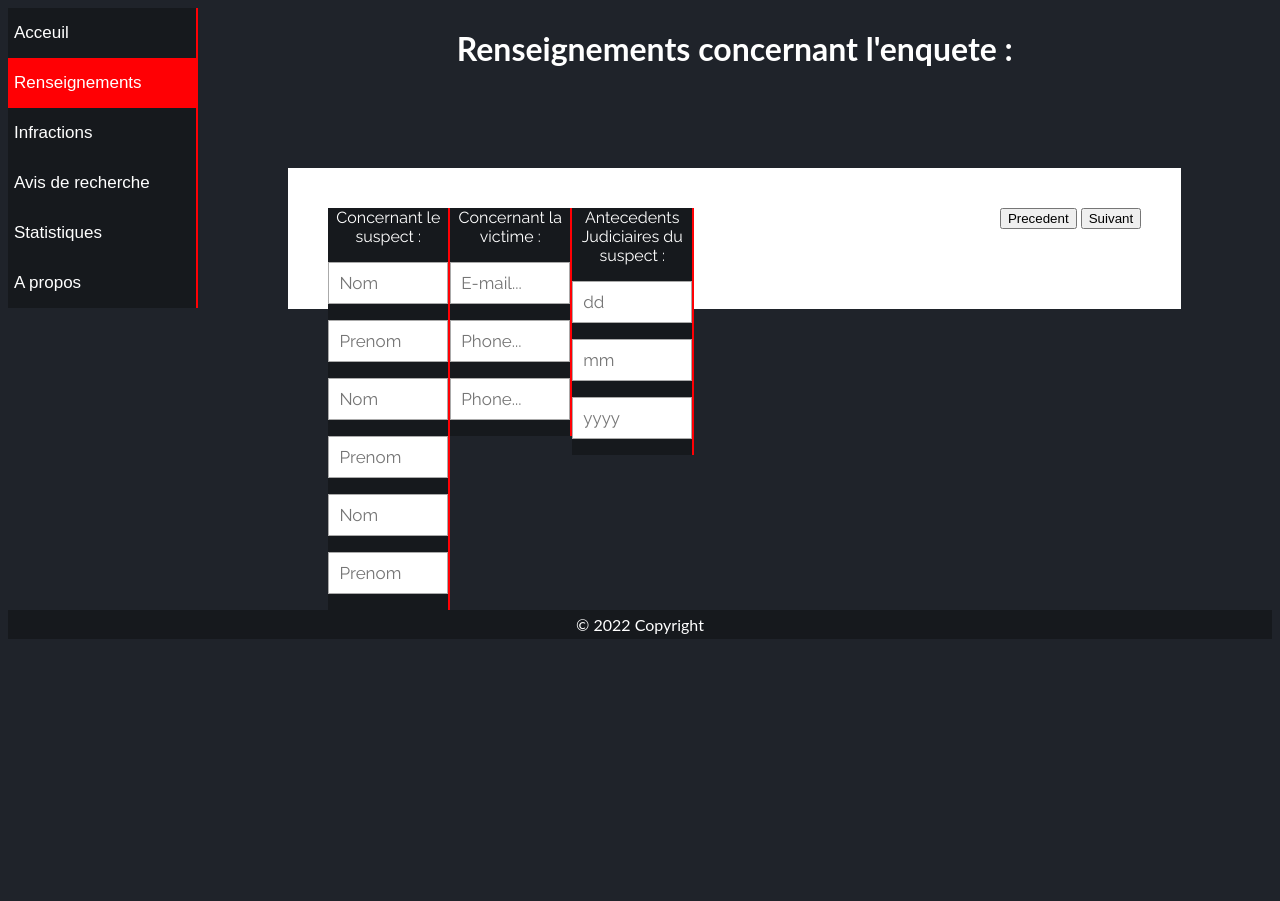
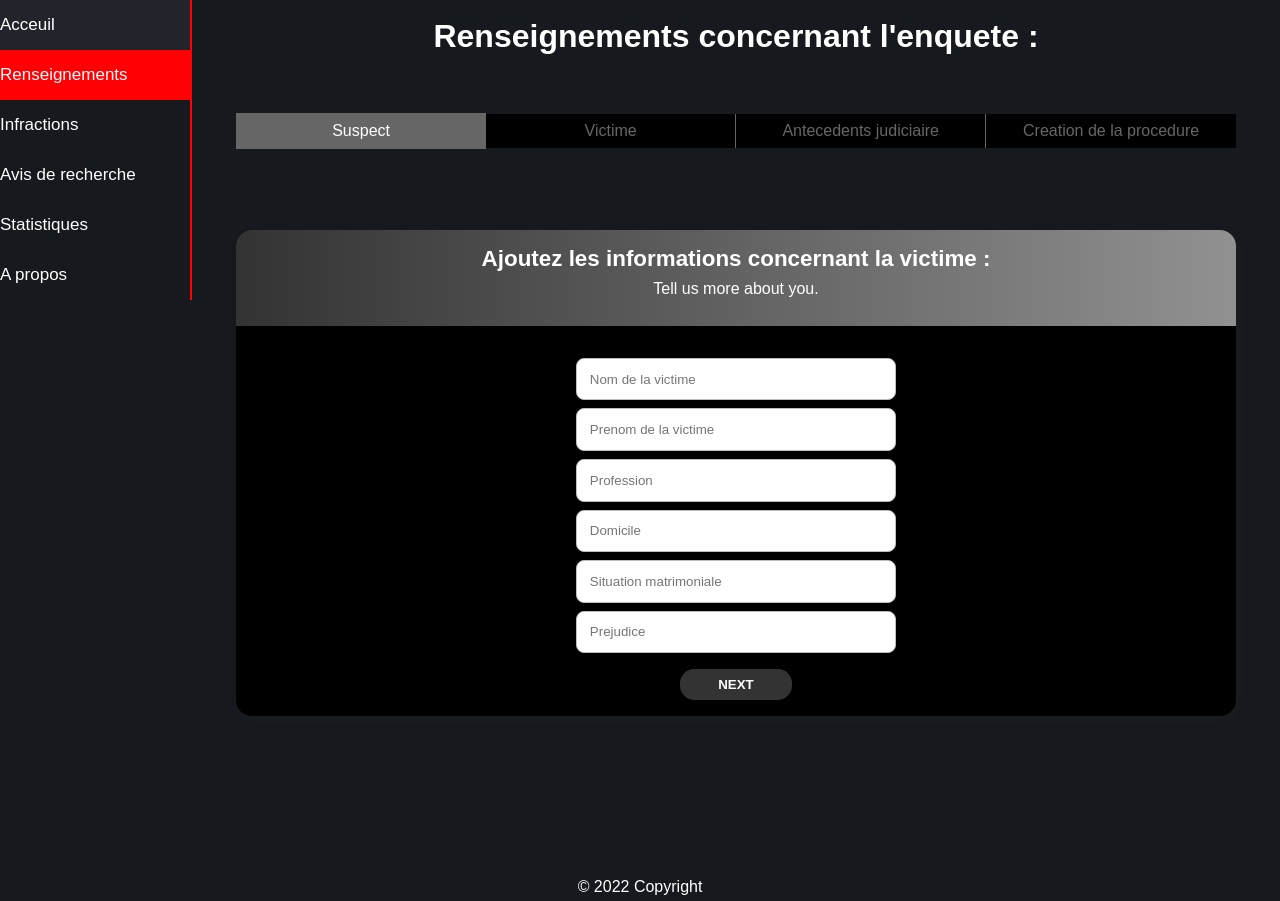
Before and after one commit to Dotapok/SIGNALISATION-JUDICIAIRE, a Django app: page /acceuil/ in a window 1280 px wide, after a click on "Renseignements". Before the commit the page ends 639 px from the top, so only its background shows below. Run offline with Django 4.2, Linux system fonts and the light colour scheme.

Commit message:
mise a jour du 24 juillet

```diff
--- a/Interface/templates/acceuil/interface.html
+++ b/Interface/templates/acceuil/interface.html
@@ -1,6 +1,311 @@
 {% extends 'base.html' %}
 
 {% block content %}
+  <div class="tab">
+    <button class="tablinks" onclick="openM(event, 'acceuil')" id="defaultOpen">Acceuil</button>
+    <button class="tablinks" onclick="openM(event, 'renseigne')">Renseignements</button>
+    <button class="tablinks" onclick="openM(event, 'crime')">Infractions</button>
+    <button class="tablinks" onclick="openM(event, 'avis')">Avis de recherche</button>
+    <button class="tablinks" onclick="openM(event, 'stats')">Statistiques</button>
+    <button class="tablinks" onclick="openM(event, 'about')">A propos</button>
+  </div>
+
+  <!--Contenu de la page d'acceuil-->
+  <div id="acceuil" class="tabcontent" style="text-align:center;">
+    <br>
+    <h1>Acceuil</h1>
+    <p>Bienvenue sur la plateforme </p>
+  </div>
+
+  <!--Contenu de la page renseignement-->
+  <div id="renseigne" class="tabcontent" style="text-align:center;">
+    <br>
+    <h1>Renseignements concernant l'enquete :</h1>
+    <br>
+    <!--formulaire multipage-->
+    <main>
+      <div class="stepper">
+        <div class="step--1 step-active">Suspect</div>
+        <div class="step--2">Victime</div>
+        <div class="step--3">Antecedents judiciaire</div>
+        <div class="step--4">Creation de la procedure</div>
+      </div>
+      <form class="form form-active">
+        <div class="form--header-container">
+          <h1 class="form--header-title">
+            Ajoutez les informations concernant la victime :
+          </h1>
+
+          <p class="form--header-text">
+            Tell us more about you.
+          </p>
+        </div>
+        <input type="text" placeholder="Nom de la victime" />
+        <input type="text" placeholder="Prenom de la victime" />
+        <input type="text" placeholder="Profession" />
+        <input type="text" placeholder="Domicile" />
+        <input type="text" placeholder="Situation matrimoniale" />
+        <input type="text" placeholder="Prejudice" />
+        <button class="form__btn" id="btn-1">Next</button>
+      </form>
+      <form class="form">
+        <div class="form--header-container">
+          <h1 class="form--header-title">
+            Company Info
+          </h1>
+
+          <p class="form--header-text">
+            Tell us more about your company.
+          </p>
+        </div>
+
+        <input type="text" placeholder="Company Name" />
+        <input type="text" placeholder="Job title" />
+        <input type="text" placeholder="Location" />
+        <button class="form__btn" id="btn-2-prev">Previous</button>
+        <button class="form__btn" id="btn-2-next">Next</button>
+      </form>
+      <form class="form">
+        <div class="form--header-container">
+          <h1 class="form--header-title">
+            Social account
+          </h1>
+
+          <p class="form--header-text">
+            Tell us more about your social account.
+          </p>
+        </div>
+        <input type="text" placeholder="Linkedin" />
+        <input type="text" placeholder="Twitter" />
+        <input type="text" placeholder="Github" />
+        <button class="form__btn" id="btn-3">Submit</button>
+      </form>
+      <div class="form--message"></div>
+    </main>
+  </div>
+
+
+  <!--Contenu de la page infraction-->
+  <div id="crime" class="tabcontent" style="text-align:center;">
+    <br>
+    <h1>Infractions</h1>
+    <br>
+    <p>Ajouter les informations concernant une infraction</p>
+    <main>
+  <div class="stepper">
+    <div class="step--1 step-active">Victime</div>
+    <div class="step--2">Auteur</div>
+    <div class="step--3">Informations supplementaires</div>
+  </div>
+  <form class="form form-active">
+    <div class="form--header-container">
+      <h1 class="form--header-title">
+        Qui est la victime ?
+      </h1>
+    </div>
+    <input type="text" placeholder="Nom de la victime" />
+        <input type="text" placeholder="Prenom de la victime" />
+        <input type="text" placeholder="Profession" />
+        <input type="text" placeholder="Domicile" />
+        <input type="text" placeholder="Situation matrimoniale" />
+        <input type="text" placeholder="Prejudice" />
+    <button class="form__btn" id="btn-1">Next</button>
+  </form>
+  <form class="form">
+    <div class="form--header-container">
+      <h1 class="form--header-title">
+        Company Info
+      </h1>
+    </div>
+
+    <input type="text" placeholder="Company Name" />
+    <input type="text" placeholder="Job title" />
+    <input type="text" placeholder="Location" />
+    <button class="form__btn" id="btn-2-prev">Previous</button>
+    <button class="form__btn" id="btn-2-next">Next</button>
+  </form>
+  <form class="form">
+    <div class="form--header-container">
+      <h1 class="form--header-title">
+        Social account
+      </h1>
+
+      <p class="form--header-text">
+        Tell us more about your social account.
+      </p>
+    </div>
+    <input type="text" placeholder="Linkedin" />
+    <input type="text" placeholder="Twitter" />
+    <input type="text" placeholder="Github" />
+    <button class="form__btn" id="btn-3">Submit</button>
+  </form>
+  <div class="form--message"></div>
+</main>
+  </div>
+
+  <!--Contenu de la page avis-->
+  <div id="avis" class="tabcontent" style="text-align:center;">
+    <br>
+    <h1>Avis de recherche</h1>
+    <p>Information par rapport a la personne recherchée</p>
+    <main>
+  <div class="stepper">
+    <div class="step--1 step-active">Step 1</div>
+    <div class="step--2">Step 2</div>
+    <div class="step--3">Step 3</div>
+    <div class="step--4">Finish</div>
+  </div>
+  <form class="form form-active">
+    <div class="form--header-container">
+      <h1 class="form--header-title">
+        Personal Info
+      </h1>
+
+      <p class="form--header-text">
+        Tell us more about you.
+      </p>
+    </div>
+    <input type="text" placeholder="Name" />
+    <input type="text" placeholder="Email" />
+    <input type="text" placeholder="Password" />
+    <button class="form__btn" id="btn-1">Next</button>
+  </form>
+  <form class="form">
+    <div class="form--header-container">
+      <h1 class="form--header-title">
+        Company Info
+      </h1>
+
+      <p class="form--header-text">
+        Tell us more about your company.
+      </p>
+    </div>
+
+    <input type="text" placeholder="Company Name" />
+    <input type="text" placeholder="Job title" />
+    <input type="text" placeholder="Location" />
+    <button class="form__btn" id="btn-2-prev">Previous</button>
+    <button class="form__btn" id="btn-2-next">Next</button>
+  </form>
+  <form class="form">
+    <div class="form--header-container">
+      <h1 class="form--header-title">
+        Social account
+      </h1>
+
+      <p class="form--header-text">
+        Tell us more about your social account.
+      </p>
+    </div>
+    <input type="text" placeholder="Linkedin" />
+    <input type="text" placeholder="Twitter" />
+    <input type="text" placeholder="Github" />
+    <button class="form__btn" id="btn-3">Submit</button>
+  </form>
+  <div class="form--message"></div>
+</main>
+  </div>
+
+  <!--Contenu de la page statistiques-->
+  <div id="stats" class="tabcontent" style="text-align:center;">
+    <br>
+    <h3>Statistiques</h3>
+    <p>Statistiques de recherches</p>
+    <ul>
+      <li>Statistiques sur les personnes recherchées</li>
+      <li>Statistiques sur les objets recherchés</li>
+    </ul>
+  </div>
+
+  <!--Contenu de la page a propos-->
+  <div id="about" class="tabcontent" style="text-align:center;">
+    <h3>A propos</h3>
+    <p>Nous concernant,nous sommes une entreprise qui s'occupe du domaine cybersecurité des systeme d'information</p>
+  </div>
+
+<!--Script Js pour migrer entre les modules du site-->
+<script>
+//fonction de formulaire a plusieurs pages
+
+
+
+
+//fonction de changement de menu
+function openM(evt, fenetre) {
+  var i, tabcontent, tablinks;
+  tabcontent = document.getElementsByClassName("tabcontent");
+  for (i = 0; i < tabcontent.length; i++) {
+    tabcontent[i].style.display = "none";
+  }
+  tablinks = document.getElementsByClassName("tablinks");
+  for (i = 0; i < tablinks.length; i++) {
+    tablinks[i].className = tablinks[i].className.replace(" active", "");
+  }
+  document.getElementById(fenetre).style.display = "block";
+  evt.currentTarget.className += " active";
+}
+
+// Get the element with id="defaultOpen" and click on it
+document.getElementById("defaultOpen").click();
+
+//formulaire multipage
+const formBtn1 = document.querySelector("#btn-1")
+const formBtnPrev2 = document.querySelector("#btn-2-prev")
+const formBtnNext2 = document.querySelector("#btn-2-next")
+const formBtn3 = document.querySelector("#btn-3")
+
+//les fonctions
+formBtn1.addEventListener("click", function(e) {
+  gotoNextForm(formBtn1, formBtnNext2, 1, 2)
+  e.preventDefault()
+})
+
+// Next button listener of form 2
+formBtnNext2.addEventListener("click", function(e) {
+  gotoNextForm(formBtnNext2, formBtn3, 2, 3)
+  e.preventDefault()
+})
+
+// Previous button listener of form 2
+formBtnPrev2.addEventListener("click", function(e) {
+  gotoNextForm(formBtnNext2, formBtn1, 2, 1)
+  e.preventDefault()
+})
+
+// Button listener of form 3
+formBtn3.addEventListener("click", function(e) {
+  document.querySelector(`.step--3`).classList.remove("step-active")
+  document.querySelector(`.step--4`).classList.add("step-active")
+  formBtn3.parentElement.style.display = "none"
+  document.querySelector(".form--message").innerHTML = `
+   <h1 class="form--message-text">Your account is successfully created </h1>
+   `
+  e.preventDefault()
+})
+
+const gotoNextForm = (prev, next, stepPrev, stepNext) => {
+  // Get form through the button
+  const prevForm = prev.parentElement
+  const nextForm = next.parentElement
+  const nextStep = document.querySelector(`.step--${stepNext}`)
+  const prevStep = document.querySelector(`.step--${stepPrev}`)
+  // Add active/inactive classes to both previous and next form
+  nextForm.classList.add("form-active")
+  nextForm.classList.add("form-active-animate")
+  prevForm.classList.add("form-inactive")
+  // Change the active step element
+  prevStep.classList.remove("step-active")
+  nextStep.classList.add("step-active")
+  // Remove active/inactive classes to both previous an next form
+  setTimeout(() => {
+    prevForm.classList.remove("form-active")
+    prevForm.classList.remove("form-inactive")
+    nextForm.classList.remove("form-active-animate")
+  }, 1000)
+}
+
+</script>
+
 <style>
 * {box-sizing: border-box}
 
@@ -47,206 +352,171 @@
   height: 100%;
 }
 
-#regForm {
-  background-color: #ffffff;
-  margin: 100px auto;
-  font-family: Raleway;
-  padding: 40px;
-  width: 85%;
-  min-width: 300px;
+@import url("https://fonts.googleapis.com/css?family=Nunito&display=swap");
+* {
+  margin: 0;
+  padding: 0;
+  box-sizing: border-box;
+}
+body {
+  background:  rgb(22, 25, 29);
+  font-family: "Nunito", sans-serif;
 }
 
-/* apercu du bouton au froler */
-button:hover {
-  opacity: 0.8;
+main {
+  height: 100vh;
+  width: 100%;
+  display: flex;
+  justify-content: center;
+  align-items: center;
+  flex-direction: column;
+  position: relative;
 }
 
-/*style des espace de saisie*/
-input {
-  padding: 10px;
-  width: 100%;
-  font-size: 17px;
-  font-family: Raleway;
-  border: 1px solid #aaaaaa;
+.stepper {
+  width: 1000px;
+  display: flex;
+  justify-content: center;
+  align-items: center;
+  position: absolute;
+  top: 5%;
 }
 
-/*style lorque un champs est invalide*/
-input.invalid {
-  background-color: #ffdddd;
+.step--1,
+.step--2,
+.step--3,
+.step--4 {
+  width: 300px;
+  padding: 0.5rem 0;
+  background: #000;
+  color: #666;
+  text-align: center;
+}
+.step--1,
+.step--2,
+.step--3 {
+  border-right: 1px solid #666;
 }
 
+.form {
+  background: #000;
+  text-align: center;
+  position: absolute;
+  width: 1000px;
+  box-shadow: 0.2rem 0.2rem 0.5rem rgba(51, 51, 51, 0.2);
+  display: none;
+  border-radius: 1rem;
+  overflow: hidden;
+}
+.form--header-container {
+  background: linear-gradient(to right, rgb(51, 51, 51), #919191);
+  color: #fff;
+  height: 6rem;
+  padding: 1rem 0;
+  margin-bottom: 2rem;
+}
 
+.form--header-title {
+  font-size: 1.4rem;
+}
+
+.form--header-text {
+  padding: 0.5rem 0;
+}
+
+input[type="text"] {
+  padding: 0.8rem;
+  margin: auto;
+  margin-top: 0.5rem;
+  width: 20rem;
+  display: block;
+  border-radius: 0.5rem;
+  outline: none;
+  border: 1px solid #bdbdbb;
+}
+
+.form__btn {
+  background: #333;
+  color: #fff;
+  outline: none;
+  border: none;
+  padding: 0.5rem 0.7rem;
+  width: 7rem;
+  margin: 1rem auto;
+  border-radius: 0.9rem;
+  text-transform: uppercase;
+  font-weight: 700;
+  cursor: pointer;
+}
+.form--message-text {
+  width: 25rem;
+  background: #000;
+  color: #444;
+  padding: 2rem 1rem;
+  text-align: center;
+  font-size: 1.4rem;
+  box-shadow: 0.2rem 0.2rem 0.5rem rgba(51, 51, 51, 0.2);
+  animation: fadeIn 0.8s;
+  border-radius: 1rem;
+}
+
+.form-active {
+  z-index: 1000;
+  display: block;
+}
+.form-active-animate {
+  animation: moveRight 1s;
+}
+.form-inactive {
+  display: block;
+  animation: moveLeft 1s;
+}
+
+.step-active {
+  background: #666;
+  color: #fff;
+  border: 1px solid #666;
+}
+
+@keyframes moveRight {
+  0% {
+    transform: translateX(-27rem) scale(0.9);
+    opacity: 0;
+  }
+  100% {
+    transform: translateX(0rem) scale(1);
+    opacity: 1;
+  }
+}
+
+@keyframes moveLeft {
+  0% {
+    transform: translateX(0rem) scale(1);
+    opacity: 1;
+  }
+  100% {
+    transform: translateX(27rem) scale(0.9);
+    opacity: 0;
+  }
+}
+
+@keyframes fadeIn {
+  0% {
+    opacity: 0;
+  }
+  100% {
+    opacity: 1;
+  }
+}
+
+#lettre
+{
+  width:800px;
+  text-align:center;
+  font-style:bold;
+  font-size:14px;
+}
 
 </style>
 
-  <div class="tab">
-    <button class="tablinks" onclick="openM(event, 'acceuil')" id="defaultOpen">Acceuil</button>
-    <button class="tablinks" onclick="openM(event, 'renseigne')">Renseignements</button>
-    <button class="tablinks" onclick="openM(event, 'crime')">Infractions</button>
-    <button class="tablinks" onclick="openM(event, 'avis')">Avis de recherche</button>
-    <button class="tablinks" onclick="openM(event, 'stats')">Statistiques</button>
-    <button class="tablinks" onclick="openM(event, 'about')">A propos</button>
-  </div>
-
-  <!--Contenu de la page d'acceuil-->
-  <div id="acceuil" class="tabcontent" style="text-align:center;">
-    <h1>Acceuil</h1>
-    <p>Bienvenue sur la plateforme </p>
-  </div>
-
-  <!--Contenu de la page renseignement-->
-  <div id="renseigne" class="tabcontent" style="text-align:center;">
-    <h1>Renseignements concernant l'enquete :</h1>
-    <form id="regForm" action="">
-    <!-- CREATION DES DIFFERENTES TABLES DANS LE FORMULAIRE-->
-    <div class="tab">Concernant le suspect :
-      <p><input placeholder="Nom" oninput="this.className = ''" name="N"></p>
-      <p><input placeholder="Prenom" oninput="this.className = ''" name="Pre"></p>
-      <p><input placeholder="Nom" oninput="this.className = ''" name="N"></p>
-      <p><input placeholder="Prenom" oninput="this.className = ''" name="Pre"></p>
-      <p><input placeholder="Nom" oninput="this.className = ''" name="N"></p>
-      <p><input placeholder="Prenom" oninput="this.className = ''" name="Pre"></p>
-    </div>
-    <div class="tab">Concernant la victime :
-      <p><input placeholder="E-mail..." oninput="this.className = ''" name="email"></p>
-      <p><input placeholder="Phone..." oninput="this.className = ''" name="phone"></p>
-      <p><input placeholder="Phone..." oninput="this.className = ''" name="phone"></p>
-    </div>
-    <div class="tab">Antecedents Judiciaires du suspect :
-      <p><input placeholder="dd" oninput="this.className = ''" name="dd"></p>
-      <p><input placeholder="mm" oninput="this.className = ''" name="nn"></p>
-      <p><input placeholder="yyyy" oninput="this.className = ''" name="yyyy"></p>
-    </div>
-    <div style="overflow:auto;">
-      <div style="float:right;">
-        <button type="button" id="prevBtn" onclick="nextPrev(-1)">Precedent</button>
-        <button type="button" id="nextBtn" onclick="nextPrev(1)">Suivant</button>
-      </div>
-    </div>
-    <!-- Circles which indicates the steps of the form: -->
-    <div style="text-align:center;margin-top:40px;">
-      <span class="step"></span>
-      <span class="step"></span>
-      <span class="step"></span>
-      <span class="step"></span>
-    </div>
-  </form>
-  </div>
-
-  <!--Contenu de la page infraction-->
-  <div id="crime" class="tabcontent" style="text-align:center;">
-    <h1>Infractions</h1>
-    <p>Ajouter les informations concernant l'infraction</p>
-    <form id="regForm" action="">
-    <!-- CREATION DES DIFFERENTES TABLES DANS LE FORMULAIRE-->
-    <div class="tab">Concernant le suspect :
-      <p><input placeholder="Nom" oninput="this.className = ''" name="N"></p>
-      <p><input placeholder="Prenom" oninput="this.className = ''" name="Pre"></p>
-      <p><input placeholder="Nom" oninput="this.className = ''" name="N"></p>
-      <p><input placeholder="Prenom" oninput="this.className = ''" name="Pre"></p>
-      <p><input placeholder="Nom" oninput="this.className = ''" name="N"></p>
-      <p><input placeholder="Prenom" oninput="this.className = ''" name="Pre"></p>
-    </div>
-    <div class="tab">Concernant la victime :
-      <p><input placeholder="E-mail..." oninput="this.className = ''" name="email"></p>
-      <p><input placeholder="Phone..." oninput="this.className = ''" name="phone"></p>
-      <p><input placeholder="Phone..." oninput="this.className = ''" name="phone"></p>
-    </div>
-    <div class="tab">Antecedents Judiciaires du suspect :
-      <p><input placeholder="dd" oninput="this.className = ''" name="dd"></p>
-      <p><input placeholder="mm" oninput="this.className = ''" name="nn"></p>
-      <p><input placeholder="yyyy" oninput="this.className = ''" name="yyyy"></p>
-    </div>
-    <div style="overflow:auto;">
-      <div style="float:right;">
-        <button type="button" id="prevBtn" onclick="nextPrev(-1)">Precedent</button>
-        <button type="button" id="nextBtn" onclick="nextPrev(1)">Suivant</button>
-      </div>
-    </div>
-    <!-- Circles which indicates the steps of the form: -->
-    <div style="text-align:center;margin-top:40px;">
-      <span class="step"></span>
-      <span class="step"></span>
-      <span class="step"></span>
-      <span class="step"></span>
-    </div>
-  </form>
-  </div>
-
-  <!--Contenu de la page avis-->
-  <div id="avis" class="tabcontent" style="text-align:center;">
-    <h1>Avis de recherche</h1>
-    <p>Information par rapport a la personne recherchée</p>
-    <form id="regForm" action="">
-    <!-- CREATION DES DIFFERENTES TABLES DANS LE FORMULAIRE-->
-    <div class="tab">Concernant le suspect :
-      <p><input placeholder="Nom" oninput="this.className = ''" name="N"></p>
-      <p><input placeholder="Prenom" oninput="this.className = ''" name="Pre"></p>
-      <p><input placeholder="Nom" oninput="this.className = ''" name="N"></p>
-      <p><input placeholder="Prenom" oninput="this.className = ''" name="Pre"></p>
-      <p><input placeholder="Nom" oninput="this.className = ''" name="N"></p>
-      <p><input placeholder="Prenom" oninput="this.className = ''" name="Pre"></p>
-    </div>
-    <div class="tab">Concernant la victime :
-      <p><input placeholder="E-mail..." oninput="this.className = ''" name="email"></p>
-      <p><input placeholder="Phone..." oninput="this.className = ''" name="phone"></p>
-      <p><input placeholder="Phone..." oninput="this.className = ''" name="phone"></p>
-    </div>
-    <div class="tab">Antecedents Judiciaires du suspect :
-      <p><input placeholder="dd" oninput="this.className = ''" name="dd"></p>
-      <p><input placeholder="mm" oninput="this.className = ''" name="nn"></p>
-      <p><input placeholder="yyyy" oninput="this.className = ''" name="yyyy"></p>
-    </div>
-    <div style="overflow:auto;">
-      <div style="float:right;">
-        <button type="button" id="prevBtn" onclick="nextPrev(-1)">Precedent</button>
-        <button type="button" id="nextBtn" onclick="nextPrev(1)">Suivant</button>
-      </div>
-    </div>
-    <!-- Circles which indicates the steps of the form: -->
-    <div style="text-align:center;margin-top:40px;">
-      <span class="step"></span>
-      <span class="step"></span>
-      <span class="step"></span>
-      <span class="step"></span>
-    </div>
-  </form>
-  </div>
-
-  <!--Contenu de la page statistiques-->
-  <div id="stats" class="tabcontent" style="text-align:center;">
-    <h3>Statistiques</h3>
-    <p>Statistiques de recherches</p>
-    <ul>
-      <li>Statistiques sur les personnes recherchées</li>
-      <li>Statistiques sur les objets recherchés</li>
-    </ul>
-  </div>
-
-  <!--Contenu de la page a propos-->
-  <div id="about" class="tabcontent" style="text-align:center;">
-    <h3>A propos</h3>
-    <p>Nous concernant,nous sommes une entreprise qui s'occupe du domaine cybersecurité des systeme d'information</p>
-  </div>
-
-<!--Script Js pour migrer entre les modules du site-->
-<script>
-function openM(evt, fenetre) {
-  var i, tabcontent, tablinks;
-  tabcontent = document.getElementsByClassName("tabcontent");
-  for (i = 0; i < tabcontent.length; i++) {
-    tabcontent[i].style.display = "none";
-  }
-  tablinks = document.getElementsByClassName("tablinks");
-  for (i = 0; i < tablinks.length; i++) {
-    tablinks[i].className = tablinks[i].className.replace(" active", "");
-  }
-  document.getElementById(fenetre).style.display = "block";
-  evt.currentTarget.className += " active";
-}
-
-// Get the element with id="defaultOpen" and click on it
-document.getElementById("defaultOpen").click();
-</script>
-
 {% endblock %}
--- a/Interface/views.py
+++ b/Interface/views.py
@@ -2,9 +2,6 @@ from django.shortcuts import render
 from django.http import HttpResponse
 
 # Create your views here.
-def index(request):
-    return render(request,'acceuil/index.html')
-
 #inteface de l'utilisateur
-def connexion(request):
+def Interface(request):
     return render(request,'acceuil/interface.html')
--- a/SIGNALISATION/settings.py
+++ b/SIGNALISATION/settings.py
@@ -38,6 +38,7 @@ INSTALLED_APPS = [
     'django.contrib.messages',
     'django.contrib.staticfiles',
     'Interface',
+    'Connexion',
 ]
 
 MIDDLEWARE = [
--- a/SIGNALISATION/urls.py
+++ b/SIGNALISATION/urls.py
@@ -15,12 +15,13 @@ Including another URLconf
 """
 from django.contrib import admin
 from django.urls import path
-from Interface.views import index,connexion
+from Interface.views import Interface
+from Connexion.views import index
 from django.conf import settings
 from django.conf.urls.static import static
 
 urlpatterns = [
     path('',index,name='index'),
-    path('acceuil/',connexion,name='acceuil'),
+    path('acceuil/',Interface,name='acceuil'),
     path('admin/', admin.site.urls),
 ]
```
Also changed, not shown: Interface/templates/acceuil/index.html (deleted, +0 -52 lines).
